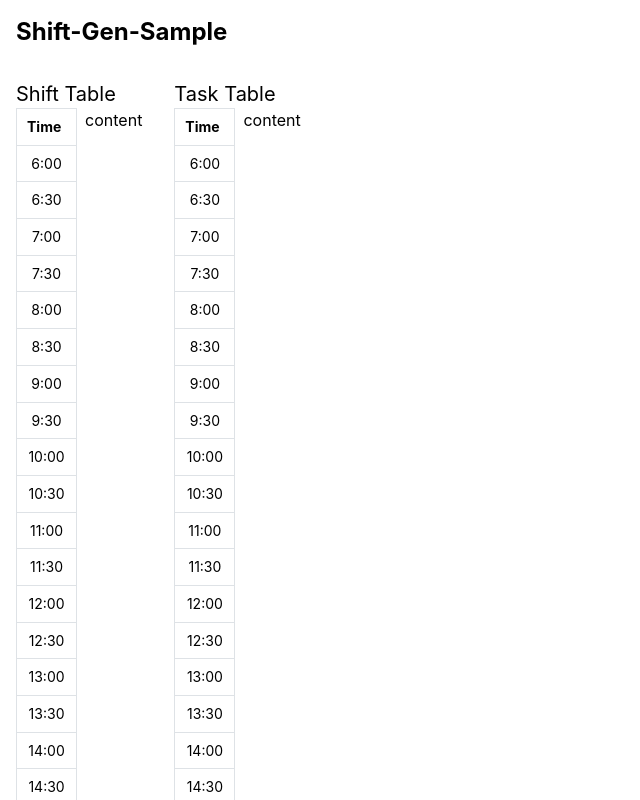
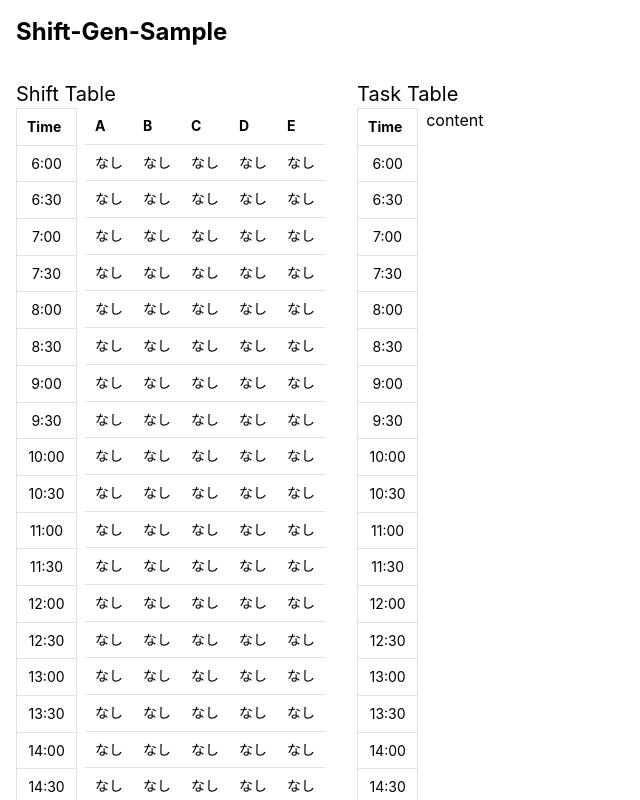
Before and after one commit to imaimai17468/shift-gen-sample, a Next.js app: page / in a window 1280 px wide. Shown: the top 800 px of the page, without its empty margins (0-640 px from the left). Built offline with nearby package versions, Linux system fonts and the light colour scheme.

Commit message:
feat: Add user timelines to ShiftTable component

```diff
--- a/src/components/common/ShiftTable/ShiftTable.tsx
+++ b/src/components/common/ShiftTable/ShiftTable.tsx
@@ -1,10 +1,42 @@
 import { TimeTable } from "../TimeTable";
+import { UserTimelines } from "@/types/UserTimelines";
+import { genDefaultUserTimelines } from "@/utils/genDefaultUserTimelines";
+import { useState, useMemo } from "react";
+import { Table } from "@mantine/core";
+import { SHIFT_TIMES } from "@/constants/ShiftTimes";
 
 export const ShiftTable = () => {
+  const [userTimelines, setUserTimelines] = useState<UserTimelines>(
+    genDefaultUserTimelines()
+  );
+
+  const userNames = useMemo(() => {
+    return userTimelines.map((timeline) => timeline.user);
+  }, [userTimelines]);
+
   return (
-    <div className="flex gap-2">
+    <div className="flex gap-2 items-start">
       <TimeTable />
-      <p>content</p>
+      <Table>
+        <Table.Thead>
+          <Table.Tr>
+            {userNames.map((userName) => (
+              <Table.Th key={userName}>{userName}</Table.Th>
+            ))}
+          </Table.Tr>
+        </Table.Thead>
+        <Table.Tbody>
+          {SHIFT_TIMES.map((time, index) => (
+            <Table.Tr key={time}>
+              {userTimelines.map((timeline) => (
+                <Table.Td key={timeline.user} className="whitespace-nowrap">
+                  {timeline.timeline[index].task || "なし"}
+                </Table.Td>
+              ))}
+            </Table.Tr>
+          ))}
+        </Table.Tbody>
+      </Table>
     </div>
   );
 };
```
